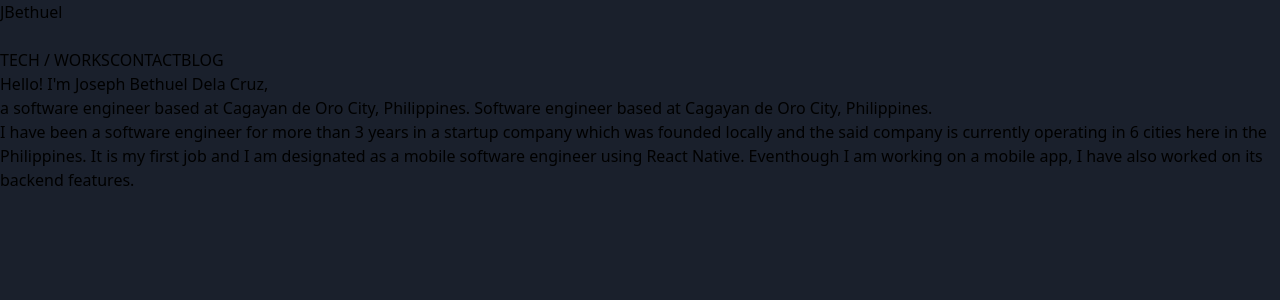
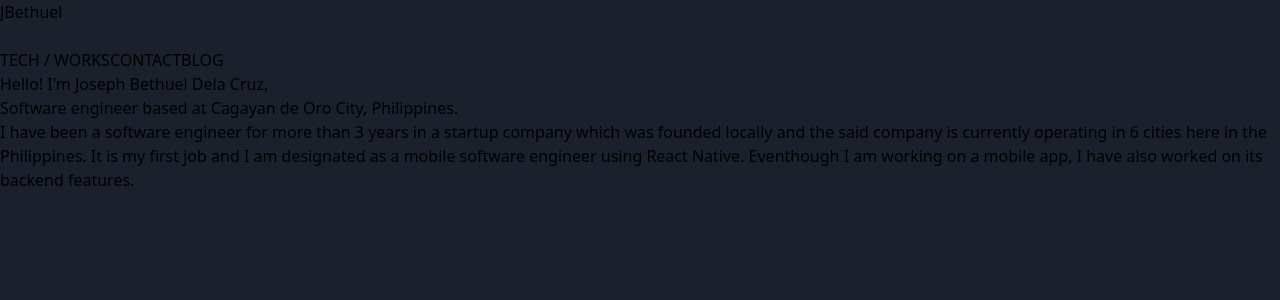
Before and after one commit to jbethuel/website, a Next.js app: page / in a window 1280 px wide. Shown: the top 300 px of the page. Built offline with nearby package versions, Linux system fonts and the light colour scheme.

Commit message:
rephrase

```diff
--- a/pages/index.tsx
+++ b/pages/index.tsx
@@ -10,9 +10,8 @@ const Home = (): ReactNode => {
       <Navbar />
       <div className='container mx-auto mt-4 lg:w-1/2 md:w-4/5'>
         <p className='text-white px-6'>
-          Hello! I'm Joseph Bethuel Dela Cruz, <br />a software engineer based
-          at Cagayan de Oro City, Philippines. Software engineer based at
-          Cagayan de Oro City, Philippines.
+          Hello! I'm Joseph Bethuel Dela Cruz, <br />
+          Software engineer based at Cagayan de Oro City, Philippines.
         </p>
         <p className='text-white px-6 mt-4'>
           I have been a software engineer for more than 3 years in a startup
```
